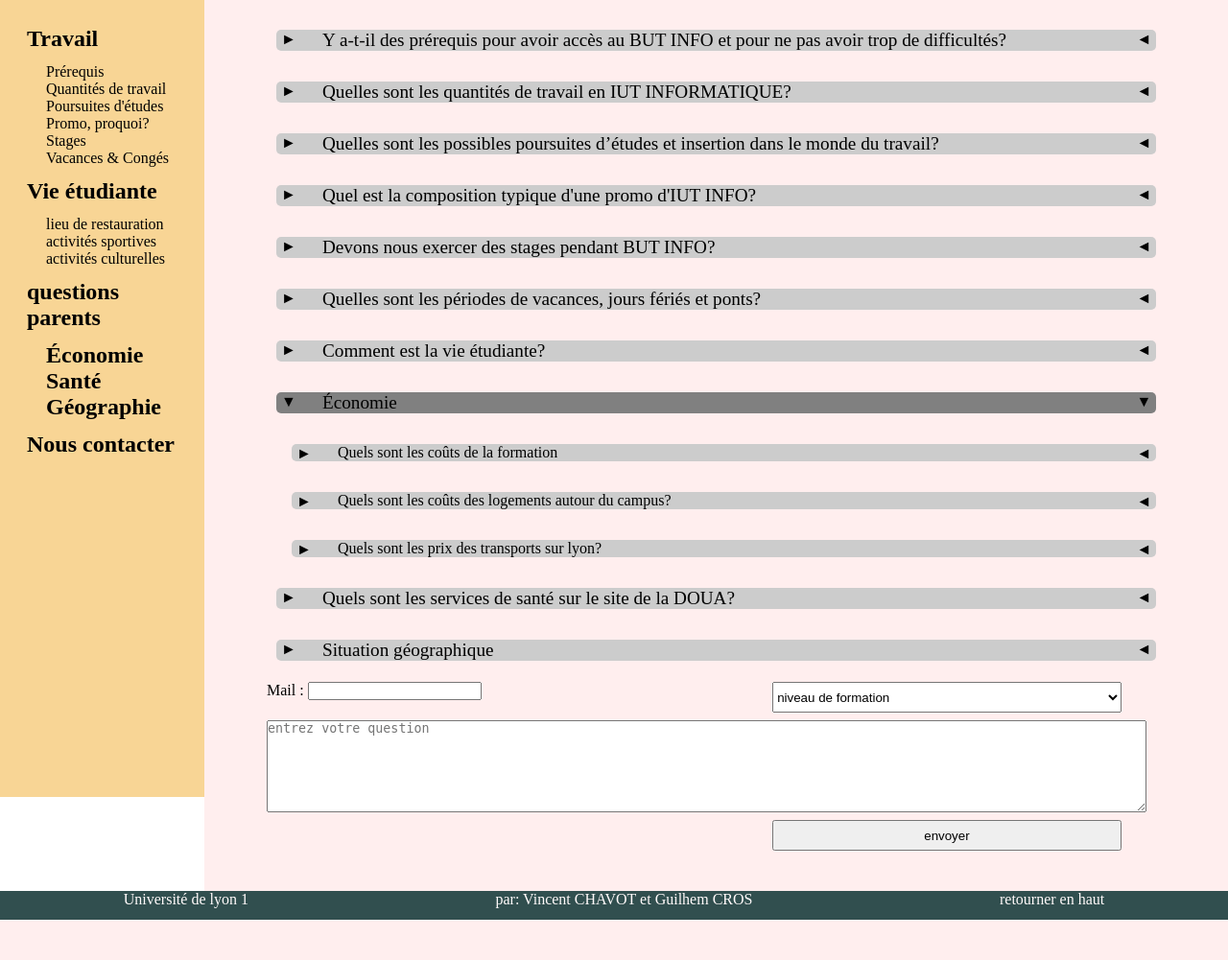
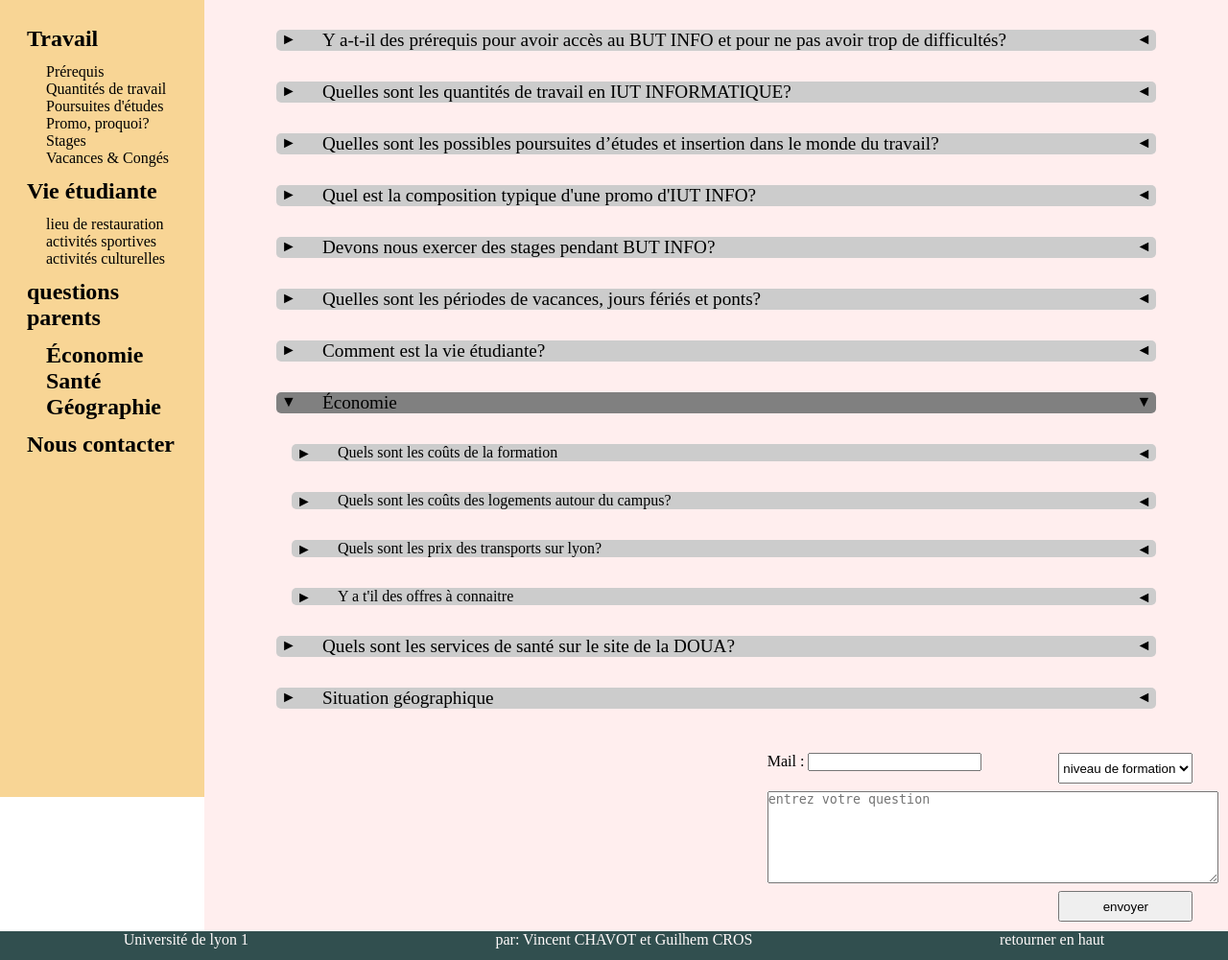
Before and after one commit to androlink/SAE-web, a PHP site: page /faq.php in a window 1280 px wide, after a click on "Économie". Shown: the part 129-1130 px from the top of the page at 96% size. Before the commit the page ends 1088 px from the top, so only its background shows below. Run offline with PHP 8.4, Linux system fonts and the light colour scheme.

Commit message:
ajout réponses FAQ + modification du responsiv et dimentions du form

```diff
--- a/faq.php
+++ b/faq.php
@@ -68,6 +68,9 @@
                                     </li>
                                     <li>
                                         <p>Transports</p>
+                                    </li>
+                                    <li>
+                                        <p>Offres de réductions</p>
                                     </li>
                                 </ul>
                                 </a>
@@ -264,10 +267,6 @@
                                 <div>
                                     <p> Résidences publiques du Crous : 150€ à 250€ (chambre) <br> Résidences étudiantes privées : 500€ à 950€ (studio meublé), 480€ (chambre en colocation) <br> Location entre particuliers : à partir de 500€ (studio meublé), min 500€ (chambre en colocation)</p>
                                 </div>
-                                <summary>
-                                    <h3>Y a t'il des offres à connaitre</h3>
-                                </summary>
-                                <p>Il existe une carte, la carte Dino qui coûte 15€ par ans mais qui vous permet d'avoir de nombreuses réductions à Lyon.</p>
                             </details>
                             <details>
                                 <summary>
@@ -279,11 +278,20 @@
                                     <p> Plus d'infos sur le site tcl: <a href="tcl.fr"> tcl.fr </a></p>
                                 </div>
                             </details>
+                            <details>
+                                <summary>
+                                    <h3>Y a t'il des offres à connaitre</h3>
+                                </summary>
+                                <p>Il existe une carte, la carte Dino qui coûte 15€ par ans mais qui vous permet d'avoir de nombreuses réductions à Lyon.</p>
+                            </details>
                         </section>
                     </details>
                     <details>
                         <summary id="sante"><h2>Quels sont les services de santé sur le site de la DOUA?</h2></summary>
-                        <p></p>
+                        <div>
+                            <p>Il existe des services de santé au sein de l'universitée Lyon 1.</p>
+                            <p>Si vous avez un logement étudiant sur Lyon nous vous conseillons de changer de médecin traitant afin qu'il soit égallement sur Lyon</p>
+                        </div>
                     </details>
                     <details>
                         <summary id="geo">
--- a/style/style_faq.css
+++ b/style/style_faq.css
@@ -28,6 +28,9 @@ main{
     padding: calc(var(--height)/5) 2%;
     min-height: calc(100vh - var(--height));
     padding: 2em 7%;
+}
+main>div{
+    margin-bottom: 200px;
 }
 
 details *{
@@ -106,7 +109,7 @@ details#Prereki ul{
 
 /*-----------FORMULAIRE--------------------------*/
 form{
-    position: relative;
+    position: absolute;
     bottom: 10px;
     right: 10px;
 
@@ -155,7 +158,7 @@ button,select{
     }
 }
 
-@media screen and (max-width:950px) { /*ça marche mais avec le f12 ça marche pas*/
+@media screen and (max-width:750px) { /*ça marche mais avec le f12 ça marche pas*/
     details *{
         font-size: 0.8em;
     }
@@ -166,7 +169,7 @@ button,select{
         margin-right: 0.4em;
     }
 }
-@media screen and (max-width:510px) { /*ça marche mais avec le f12 ça marche pas*/
+@media screen and (max-width:625px) { /*ça marche mais avec le f12 ça marche pas*/
     details *{
         font-size: 0.5em;
     }
```
